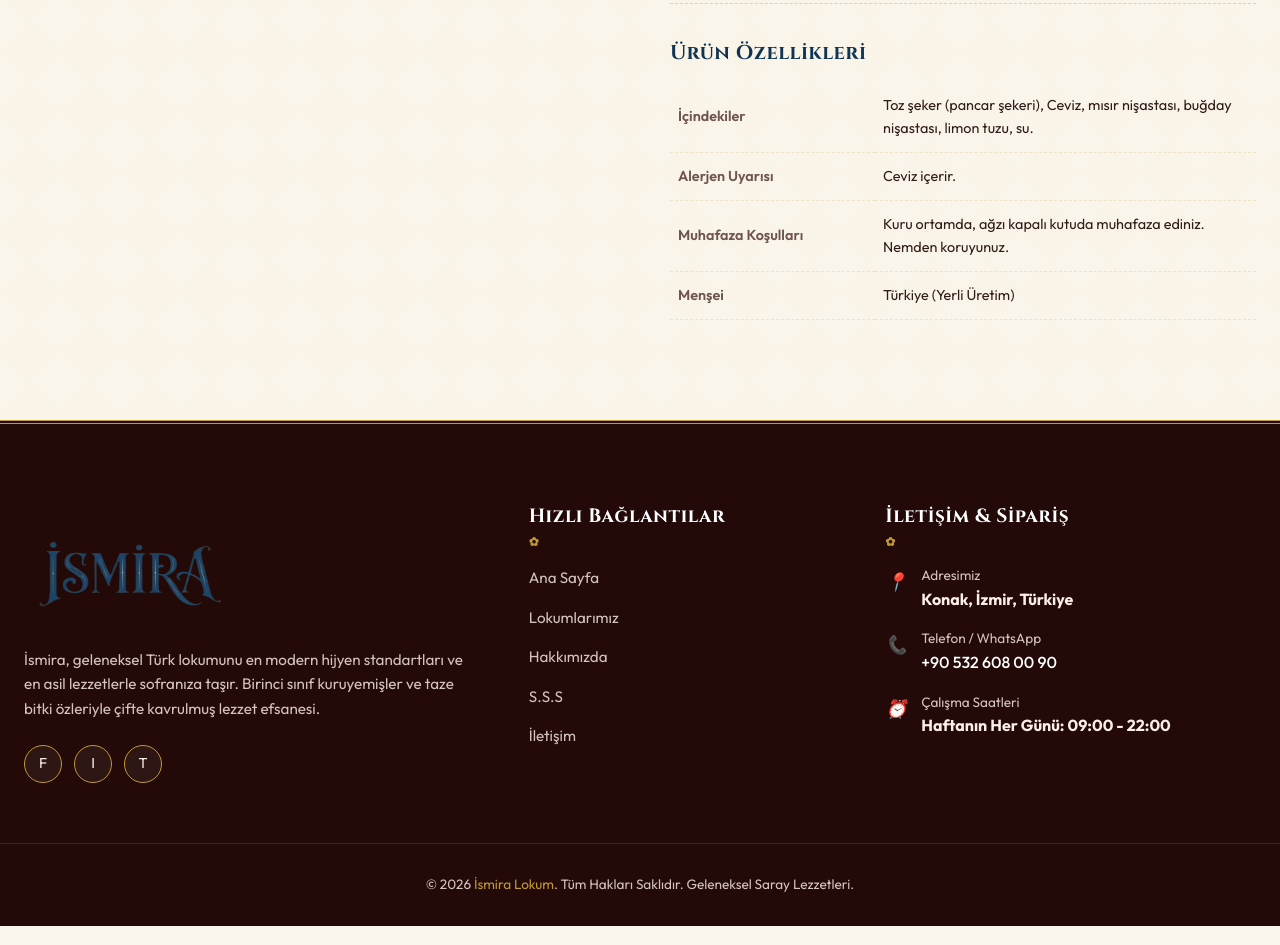
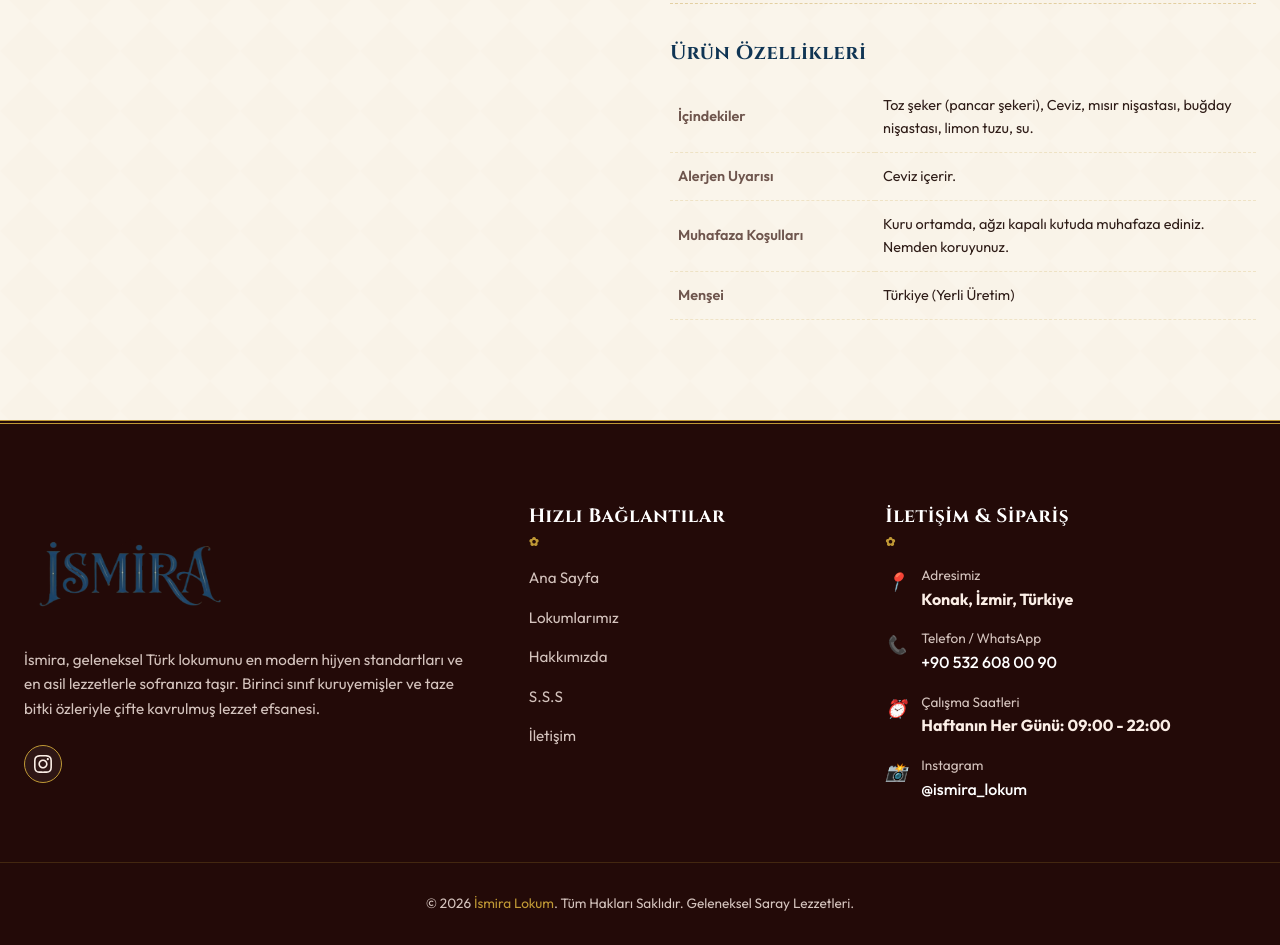
Before and after one commit to OzenKerem/ismira-izmir-lokum, a plain HTML site: page pages/sadrazam-sucugu.html in a window 1280 px wide. Shown: the part 879-1824 px from the top of the page. Drawn offline with Linux system fonts and the light colour scheme.

Commit message:
Fix HTML structure and update favicon links

```diff
--- a/pages/sadrazam-sucugu.html
+++ b/pages/sadrazam-sucugu.html
@@ -18,8 +18,9 @@
     <meta property="og:image" content="../pictures/sadrazam-sucugu.png">
 
     <!-- Stylesheets -->
-        <link rel="icon" type="image/png" sizes="32x32" href="../pictures/mini-logo.png">
-    <link rel="shortcut icon" type="image/png" href="../pictures/mini-logo.png">
+    <link rel="icon" type="image/x-icon" href="../favicon.ico">
+    <link rel="icon" type="image/png" href="../pictures/mini-logo.png">
+    <link rel="shortcut icon" href="../favicon.ico">
     <link rel="apple-touch-icon" href="../pictures/mini-logo.png">
     <link rel="stylesheet" href="../css/style.css">
 
@@ -202,9 +203,11 @@
                 </div>
                 <p>İsmira, geleneksel Türk lokumunu en modern hijyen standartları ve en asil lezzetlerle sofranıza taşır. Birinci sınıf kuruyemişler ve taze bitki özleriyle çifte kavrulmuş lezzet efsanesi.</p>
                 <div class="social-links">
-                    <a href="#" aria-label="Facebook">F</a>
-                    <a href="#" aria-label="Instagram">I</a>
-                    <a href="#" aria-label="Twitter">T</a>
+                    <a href="https://www.instagram.com/ismira_lokum" target="_blank" rel="noopener noreferrer" aria-label="Instagram">
+                        <svg width="18" height="18" viewBox="0 0 24 24" fill="currentColor">
+                            <path d="M12 2.163c3.204 0 3.584.012 4.85.07 3.252.148 4.771 1.691 4.919 4.919.058 1.265.069 1.645.069 4.849 0 3.205-.012 3.584-.069 4.849-.149 3.225-1.664 4.771-4.919 4.919-1.266.058-1.644.07-4.85.07-3.204 0-3.584-.012-4.849-.07-3.26-.149-4.771-1.699-4.919-4.92-.058-1.265-.07-1.644-.07-4.849 0-3.204.013-3.583.07-4.849.149-3.227 1.664-4.771 4.919-4.919 1.266-.057 1.645-.069 4.849-.069zm0-2.163c-3.259 0-3.667.014-4.947.072-4.358.2-6.78 2.618-6.98 6.98-.059 1.281-.073 1.689-.073 4.948 0 3.259.014 3.668.072 4.948.2 4.358 2.618 6.78 6.98 6.98 1.281.058 1.689.072 4.948.072 3.259 0 3.668-.014 4.948-.072 4.354-.2 6.782-2.618 6.979-6.98.059-1.28.073-1.689.073-4.948 0-3.259-.014-3.667-.072-4.947-.196-4.354-2.617-6.78-6.979-6.98-1.281-.059-1.69-.073-4.949-.073zm0 5.838c-3.403 0-6.162 2.759-6.162 6.162s2.759 6.163 6.162 6.163 6.162-2.759 6.162-6.163c0-3.403-2.759-6.162-6.162-6.162zm0 10.162c-2.209 0-4-1.79-4-4 0-2.209 1.791-4 4-4s4 1.791 4 4c0 2.21-1.791 4-4 4zm6.406-11.845c-.796 0-1.441.645-1.441 1.44s.645 1.44 1.441 1.44c.795 0 1.439-.645 1.439-1.44s-.644-1.44-1.439-1.44z"/>
+                        </svg>
+                    </a>
                 </div>
             </div>
 
@@ -243,7 +246,15 @@
                             <strong>Haftanın Her Günü: 09:00 - 22:00</strong>
                         </div>
                     </div>
-                </div>
+
+                    <div class="contact-item">
+                        <i>📸</i>
+                        <div>
+                            <span>Instagram</span>
+                            <a href="https://www.instagram.com/ismira_lokum" target="_blank" rel="noopener noreferrer">@ismira_lokum</a>
+                        </div>
+                    </div>
+</div>
             </div>
         </div>
 
```
